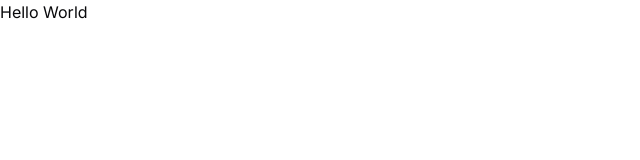
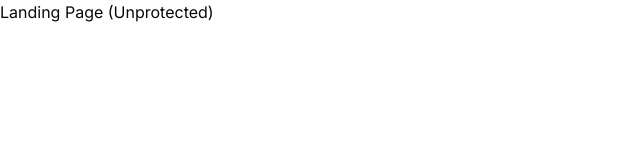
Before and after one commit to cruxcook/aide, a Next.js app: page / in a window 1280 px wide. Shown: the top 160 px of the page, without its empty margins (0-640 px from the left). Built offline with nearby package versions, Linux system fonts and the light colour scheme.

Commit message:
feat: organize routes into groups
Reference:
- [Route Groups Next.js](https://nextjs.org/docs/app/building-your-application/routing/route-groups)

```diff
--- /dev/null
+++ b/app/(dashboard)/(routes)/dashboard/page.tsx
@@ -0,0 +1,5 @@
+const DashboardPage = () => {
+  return <p>Dashboard Page (Protected)</p>;
+};
+
+export default DashboardPage;
--- /dev/null
+++ b/app/(landing)/page.tsx
@@ -0,0 +1,3 @@
+export default function Home() {
+  return <p>Landing Page (Unprotected)</p>;
+}
--- a/app/layout.tsx
+++ b/app/layout.tsx
@@ -5,8 +5,8 @@ import "./globals.css";
 const inter = Inter({ subsets: ["latin"] });
 
 export const metadata: Metadata = {
-  title: "Create Next App",
-  description: "Generated by create next app",
+  title: "Aide",
+  description: "AI Platform",
 };
 
 export default function RootLayout({
--- a/app/page.tsx
+++ /dev/null
@@ -1,3 +0,0 @@
-export default function Home() {
-  return <p>Hello World</p>;
-}
```
